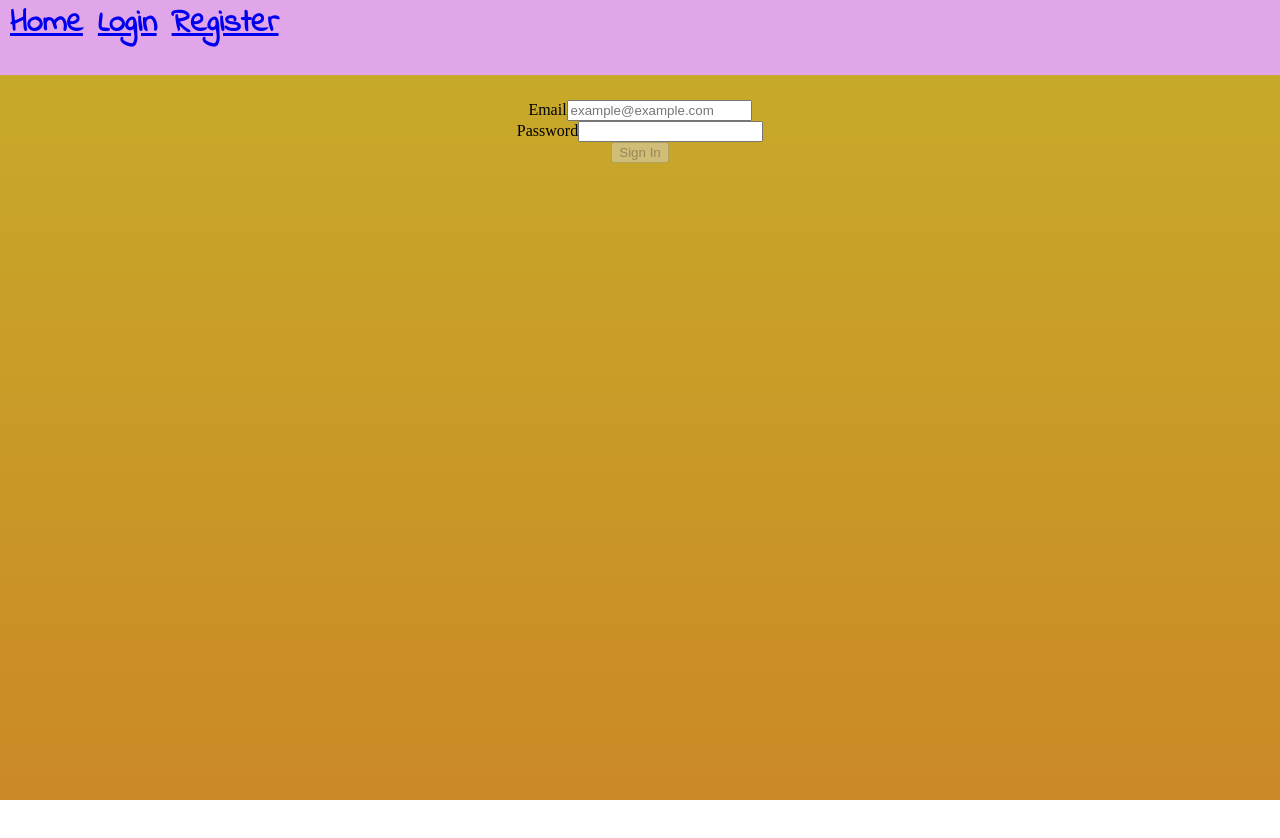
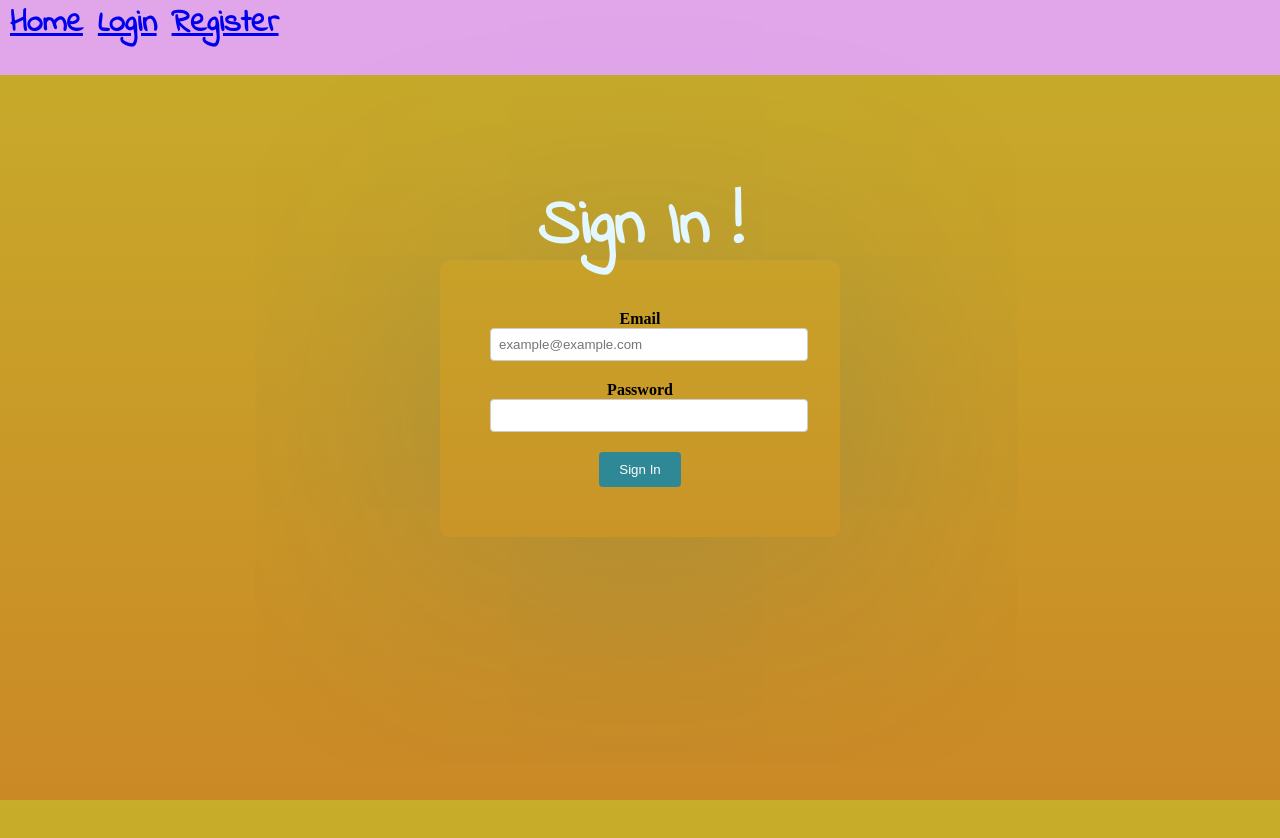
Before and after one commit to eliaswnoel/book-app-frontend, a React (Vite) app: page /login in a window 1280 px wide. Shown: the top 838 px of the page. Before the commit the page ends 800 px from the top, so only its background shows below. Built offline with nearby package versions, Linux system fonts and the light colour scheme; no server answers.

Commit message:
register/login css

```diff
--- a/src/App.css
+++ b/src/App.css
@@ -201,3 +201,63 @@ h1 {
   margin-right: -600px; /* Add margin-right to move it to the left */
   padding: 20px;
 }
+
+.signin-container {
+  display: flex;
+  justify-content: center;
+  align-items: center;
+  height: 100vh;
+}
+
+.signin-card {
+  /* background-color: #a169cc; */
+  border-radius: 10px;
+  box-shadow: 0px 20px 500px rgba(28, 105, 135, 0.289);
+  padding: 50px;
+  width: 300px;
+}
+
+.signin-form .form-group {
+  margin-bottom: 20px;
+}
+
+.signin-form label {
+  font-weight: bold;
+}
+
+.signin-form input {
+  width: 100%;
+  padding: 8px;
+  border: 1px solid #ccc;
+  border-radius: 4px;
+}
+
+.btn-signin {
+  background-color: #2e8896;
+  color: #fff;
+  border: none;
+  border-radius: 4px;
+  padding: 10px 20px;
+  cursor: pointer;
+}
+
+.btn-signin:hover {
+  background-color: #65c5db;
+}
+
+.signin-container {
+  display: flex;
+  justify-content: center;
+  align-items: flex-start; /* Align items to the start of the container */
+  height: 100vh;
+  padding-top: 20vh; /* Adjust the padding to move the card higher */
+}
+
+h4 {
+  font-family: 'Indie Flower', cursive;
+  text-align: center;
+  position: absolute;
+  margin-top: -10vh;
+  font-size: 65px;
+  color: rgb(226, 247, 255)
+}
--- a/src/components/Register.jsx
+++ b/src/components/Register.jsx
@@ -29,10 +29,72 @@ const Register = () => {
   }
 
   return (
-    <div className="signin col">
-      <div className="card-overlay centered">
-        <form className="col" onSubmit={handleSubmit}>
-          <div className="input-wrapper">
+//     <div className="signin col">
+//       <div className="card-overlay centered">
+//         <form className="col" onSubmit={handleSubmit}>
+//           <div className="input-wrapper">
+//             <label htmlFor="name">Name</label>
+//             <input
+//               onChange={handleChange}
+//               name="name"
+//               type="text"
+//               placeholder="John Smith"
+//               value={formValues.name}
+//               required
+//             />
+//           </div>
+//           <div className="input-wrapper">
+//             <label htmlFor="email">Email</label>
+//             <input
+//               onChange={handleChange}
+//               name="email"
+//               type="email"
+//               placeholder="example@example.com"
+//               value={formValues.email}
+//               required
+//             />
+//           </div>
+
+//           <div className="input-wrapper">
+//             <label htmlFor="password">Password</label>
+//             <input
+//               onChange={handleChange}
+//               type="password"
+//               name="password"
+//               value={formValues.password}
+//               required
+//             />
+//           </div>
+//           <div className="input-wrapper">
+//             <label htmlFor="confirmPassword">Confirm Password</label>
+//             <input
+//               onChange={handleChange}
+//               type="password"
+//               name="confirmPassword"
+//               value={formValues.confirmPassword}
+//               required
+//             />
+//           </div>
+//           <button
+//             disabled={
+//               !formValues.email ||
+//               (!formValues.password &&
+//                 formValues.confirmPassword === formValues.password)
+//             }
+//           >
+//             Register
+//           </button>
+//         </form>
+//       </div>
+//     </div>
+//   )
+// }
+
+<div className="signin-container">
+  <h4>Register and Begin your BookWorm Journey!</h4>
+  <div className="signin-card">
+    <form className="signin-form" onSubmit={handleSubmit}>
+      <div className="form-group">
         <label htmlFor="name">Name</label>
         <input
           onChange={handleChange}
@@ -43,7 +105,7 @@ const Register = () => {
           required
         />
       </div>
-          <div className="input-wrapper">
+      <div className="form-group">
         <label htmlFor="email">Email</label>
         <input
           onChange={handleChange}
@@ -55,7 +117,7 @@ const Register = () => {
         />
       </div>
 
-          <div className="input-wrapper">
+      <div className="form-group">
         <label htmlFor="password">Password</label>
         <input
           onChange={handleChange}
@@ -65,7 +127,7 @@ const Register = () => {
           required
         />
       </div>
-          <div className="input-wrapper">
+      <div className="form-group">
         <label htmlFor="confirmPassword">Confirm Password</label>
         <input
           onChange={handleChange}
@@ -78,11 +140,11 @@ const Register = () => {
       <button
         disabled={
           !formValues.email ||
-              (!formValues.password &&
-                formValues.confirmPassword === formValues.password)
+          !formValues.password ||
+          formValues.password !== formValues.confirmPassword
         }
       >
-            Sign In
+        Register
       </button>
     </form>
   </div>
--- a/src/components/SignIn.jsx
+++ b/src/components/SignIn.jsx
@@ -28,12 +28,46 @@ const SignIn = (props) => {
   // localStorage.setItem('token', res.data.token)
 
   return (
-    <div className="signin col">
-      <div className="card-overlay centered">
-        <form className="col" onSubmit={handleSubmit}>
-          <div className="input-wrapper">
+//     <div className="signin col">
+//       <div className="card-overlay centered">
+//         <form className="col" onSubmit={handleSubmit}>
+//           <div className="input-wrapper">
+//             <label htmlFor="email">Email</label>
+//             <input
+//               onChange={handleChange}
+//               name="email"
+//               type="email"
+//               placeholder="example@example.com"
+//               value={formValues.email}
+//               required
+//             />
+//           </div>
+//           <div className="input-wrapper">
+//             <label htmlFor="password">Password</label>
+//             <input
+//               onChange={handleChange}
+//               type="password"
+//               name="password"
+//               value={formValues.password}
+//               required
+//             />
+//           </div>
+//           <button disabled={!formValues.email || !formValues.password}>
+//             Sign In
+//           </button>
+//         </form>
+//       </div>
+//     </div>
+//   )
+// }
+<div className="signin-container">
+<h4>Sign In !</h4>
+<div className="signin-card">
+  <form className="signin-form" onSubmit={handleSubmit}>
+    <div className="form-group">
       <label htmlFor="email">Email</label>
       <input
+        className="form-control"
         onChange={handleChange}
         name="email"
         type="email"
@@ -42,9 +76,10 @@ const SignIn = (props) => {
         required
       />
     </div>
-          <div className="input-wrapper">
+    <div className="form-group">
       <label htmlFor="password">Password</label>
       <input
+        className="form-control"
         onChange={handleChange}
         type="password"
         name="password"
@@ -52,13 +87,15 @@ const SignIn = (props) => {
         required
       />
     </div>
-          <button disabled={!formValues.email || !formValues.password}>
+    <button className="btn-signin" disabled={!formValues.email || !formValues.password}>
       Sign In
     </button>
   </form>
 </div>
 </div>
-  )
-}
+);
+};
+
+
 
 export default SignIn
```
Also changed, not shown: src/App.jsx (+0 -12 lines). Lines whose indentation alone changed are shown as unchanged.
